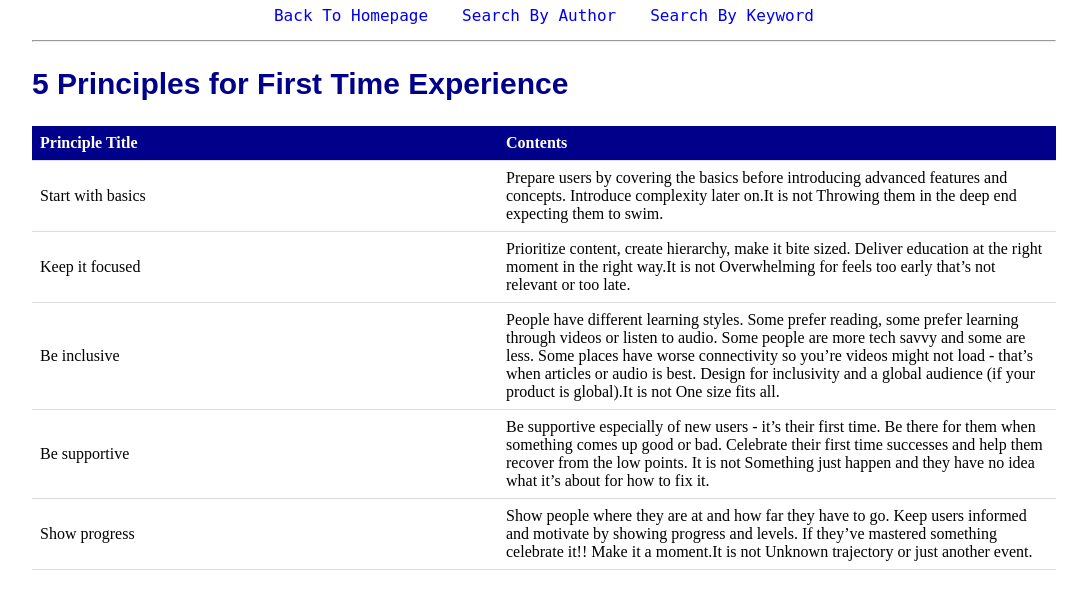
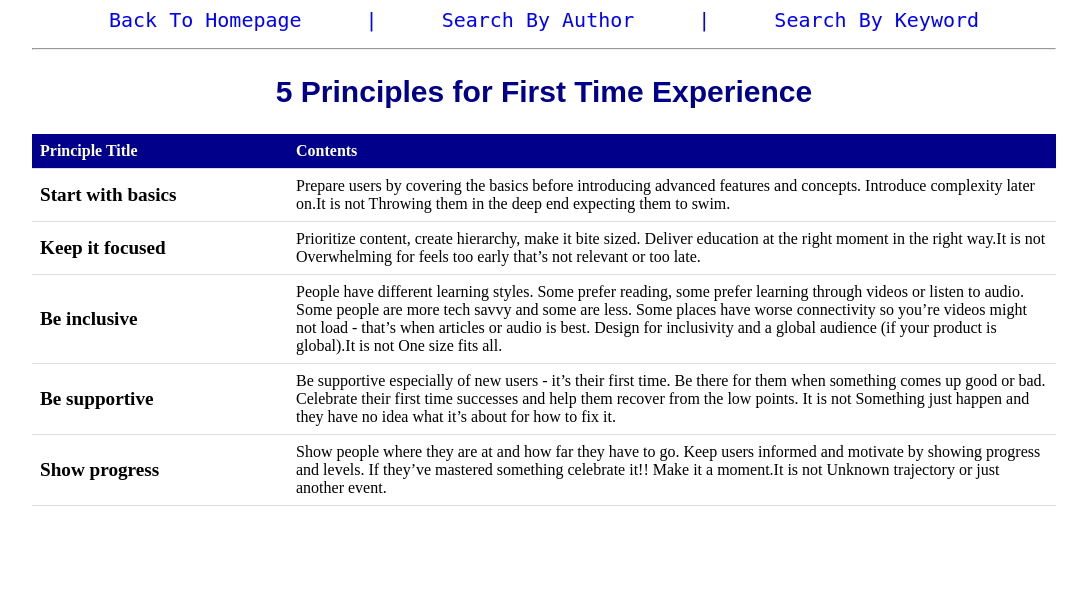
Before and after one commit to chuyu6031/SI507-final-project, a Flask app: page /list/1 in a window 1280 px wide. Shown: the top 609 px of the page, without its empty margins (96-1183 px from the left). Run offline with Flask 2, Linux system fonts and the light colour scheme; data comes from the database, SQL or seed files in the repository.

Commit message:
final version before demo

```diff
--- a/static/style.css
+++ b/static/style.css
@@ -39,12 +39,14 @@ nav{
 }
 
 nav a{
+	color: blue;
 	text-decoration: none;
-	font-size: 16px;
+	font-size: 20px;
 	line-height: 200%;
-	padding: 0 15px 0 15px;
+	padding: 0 30px 0 30px;
 	font-family: monospace;
 }
+
 
 /* Form */
 form{
@@ -53,7 +55,7 @@ form{
 }
 
 form button{
-	font-size: 16px;
+	font-size: 14px;
 }
 
 /* Subpages */
@@ -61,6 +63,7 @@ h2 {
     color: darkblue;
     font-size: 30px;
     font-family: Arial;
+    text-align: center;
 }
 
 /* Tables */
@@ -88,5 +91,16 @@ tr:hover {
 }
 
 .title{
-	width: 450px;
+	width: 25%;
 }
+
+.list-title{
+	font-weight: bold;
+	font-size: 1.2em;
+}
+
+div{
+	color: darkred;
+	text-align: center;
+	font-size: 1.5em;
+}
--- a/templates/keyword.html
+++ b/templates/keyword.html
@@ -4,13 +4,16 @@
 <!-- Nav Bar -->
 <nav>
 	<a href="/">Back To Homepage</a>
+	<a>|</a>
 	<a href="/author">Search By Author</a>
+	<a>|</a>
+	<a href="/keyword">Search By Keyword</a>
 </nav>
 <hr>
 
 <!-- Heading -->
 {% if keyword == '' %}
-<h2>Start Searching for relevant design principles by inputting a keyword</h2>
+<h2>Start Searching for relevant design principles by inputting a keyword!</h2>
 
 {% else %}
 <h2>Design Principles relevant to {{keyword}}</h2>
--- a/templates/list.html
+++ b/templates/list.html
@@ -4,7 +4,9 @@
 <!-- Nav Bar -->
 <nav>
 	<a href="/">Back To Homepage</a>
+	<a>|</a>
 	<a href="/author">Search By Author</a>
+	<a>|</a>
 	<a href="/keyword">Search By Keyword</a>
 </nav>
 <hr>
@@ -20,7 +22,7 @@
 </tr>
 {% for item in my_list %}
 <tr>
-	<td>{{item[0]}}</td>
+	<td class='list-title'>{{item[0]}}</td>
 	<td>{{item[1]}}</td>
 </tr>
 {% endfor %}
```
Also changed, not shown: templates/author.html (+20 -0 lines), model.py (line endings or trailing spaces).
